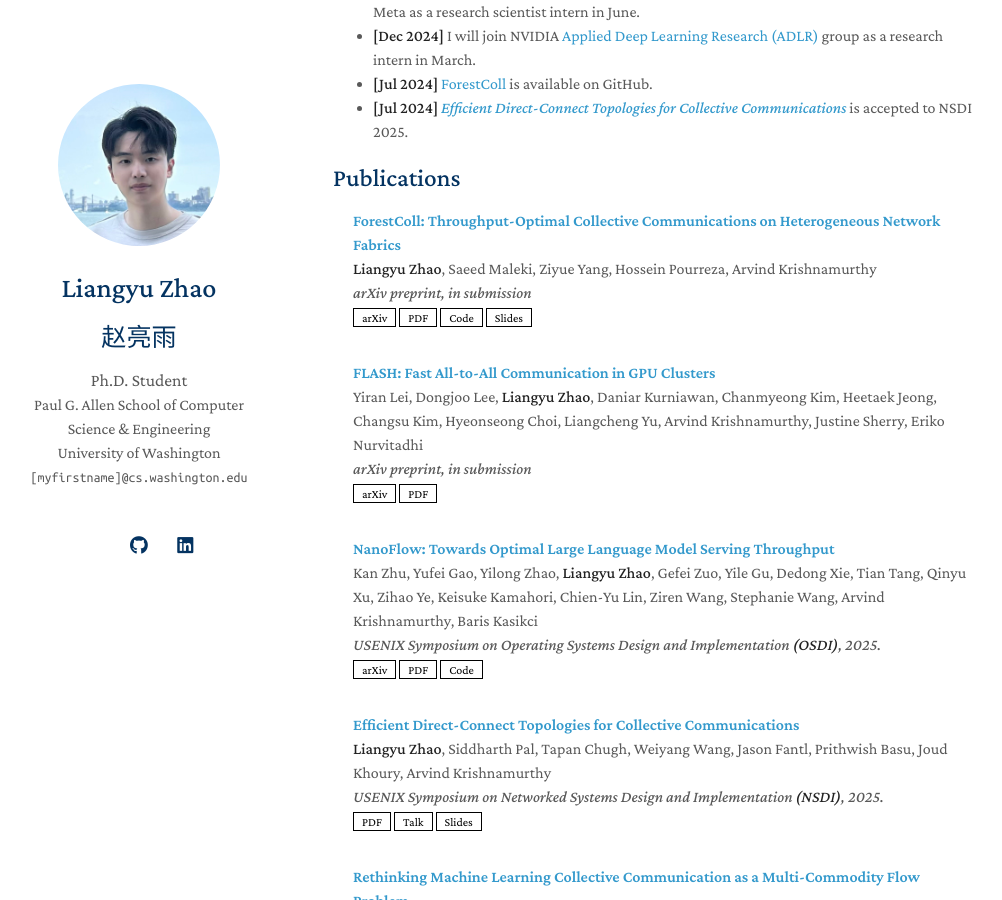
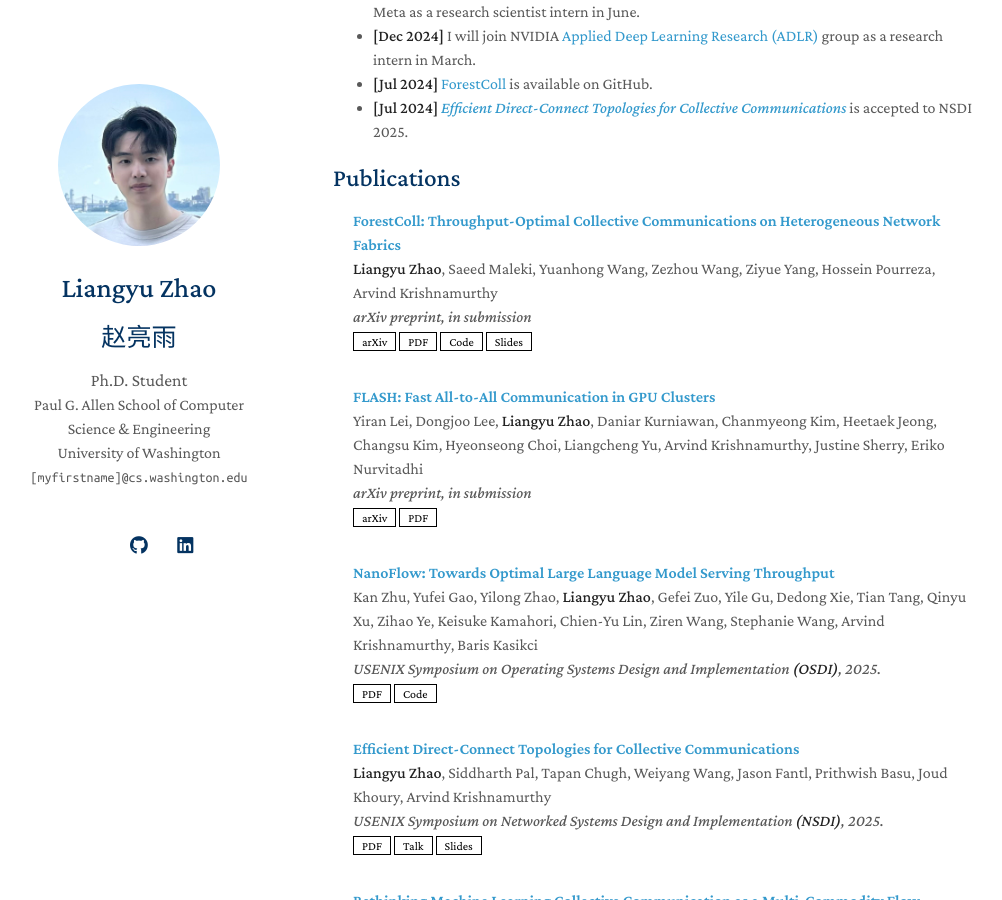
Before and after one commit to liangyuRain/liangyuRain.github.io, a Jekyll site: the page built from index.md, in a window 1280 px wide and 900 px high, scrolled down 446 px. Shown: the whole window, without its empty margins (137-1139 px from the left). Built offline with Jekyll 4.4.1, drawn with Linux system fonts in a browser that asks for light colours; a style sheet for code colours, icons or effects is not loaded; our own code applies the rules of GitHub Pages for plain Markdown files.

Commit message:
nanoflow pdf and forestcoll authors

```diff
--- a/_data/publications.yml
+++ b/_data/publications.yml
@@ -3,7 +3,7 @@ main:
 
   - title: "ForestColl: Throughput-Optimal Collective Communications on Heterogeneous Network Fabrics"
     title_link: https://arxiv.org/pdf/2402.06787
-    authors: <strong>Liangyu Zhao</strong>, Saeed Maleki, Ziyue Yang, Hossein Pourreza, Arvind Krishnamurthy
+    authors: <strong>Liangyu Zhao</strong>, Saeed Maleki, Yuanhong Wang, Zezhou Wang, Ziyue Yang, Hossein Pourreza, Arvind Krishnamurthy
     conference: arXiv preprint, in submission
     arxiv: https://arxiv.org/abs/2402.06787
     pdf: https://arxiv.org/pdf/2402.06787
@@ -23,8 +23,7 @@ main:
     title_link: https://www.usenix.org/conference/osdi25/presentation/zhu-kan
     authors: Kan Zhu, Yufei Gao, Yilong Zhao, <strong>Liangyu Zhao</strong>, Gefei Zuo, Yile Gu, Dedong Xie, Tian Tang, Qinyu Xu, Zihao Ye, Keisuke Kamahori, Chien-Yu Lin, Ziren Wang, Stephanie Wang, Arvind Krishnamurthy, Baris Kasikci
     conference: USENIX Symposium on Operating Systems Design and Implementation <strong>(OSDI)</strong>, 2025.
-    arxiv: https://arxiv.org/abs/2408.12757
-    pdf: https://arxiv.org/pdf/2408.12757
+    pdf: https://www.usenix.org/system/files/osdi25-zhu-kan.pdf
     code: https://github.com/efeslab/Nanoflow
     gtag_item: NanoFlow
 
```
Also changed, not shown: 1 other file.
